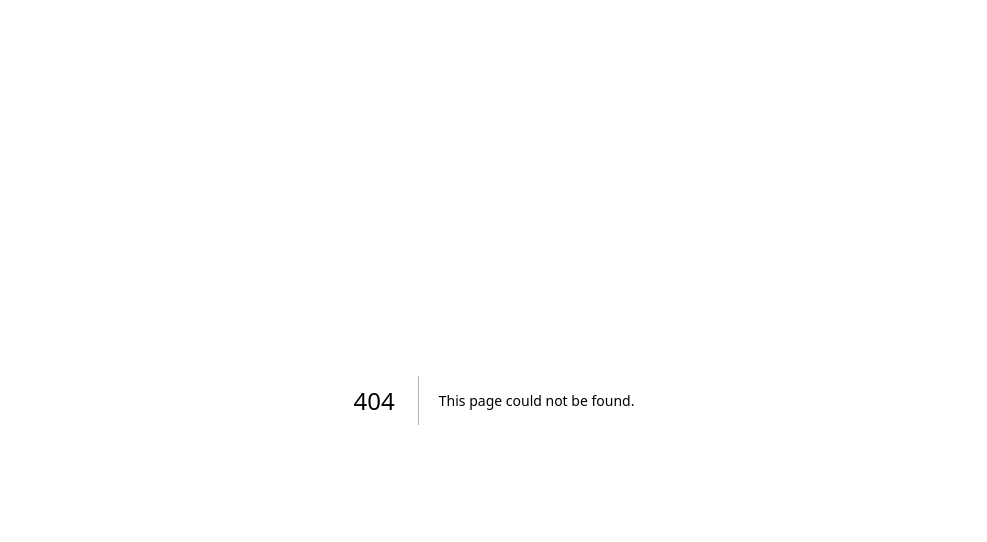
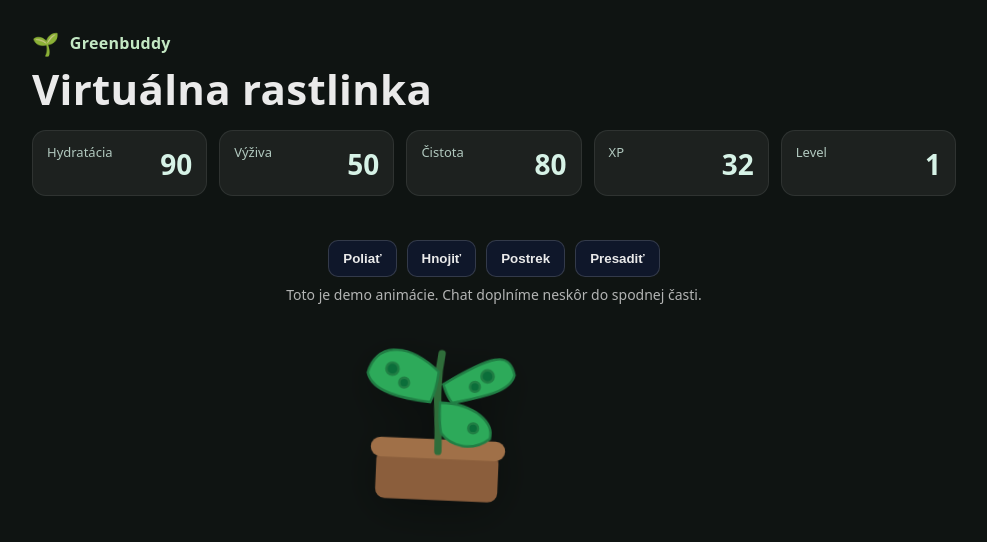
Before and after one commit to artbymosi-ops/Greenbuddyv1, a Next.js app: page / in a window 1280 px wide. Before the commit this address had no page. Shown: the top 542 px of the page, without its empty margins (146-1133 px from the left). Built offline with nearby package versions, Linux system fonts and the light colour scheme.

Commit message:
Create index.js

```diff
--- /dev/null
+++ b/pages/index.js
@@ -0,0 +1,237 @@
+// pages/index.js
+import { useEffect, useRef, useState } from "react";
+
+export default function Home() {
+  // stav „virtuálnej rastlinky“
+  const [stats, setStats] = useState({
+    hydration: 90,
+    nutrition: 50,
+    cleanliness: 80,
+    xp: 32,
+    level: 1,
+  });
+
+  // jemné nakláňanie SVG rastliny
+  const [tilt, setTilt] = useState(0);
+  const timerRef = useRef(null);
+
+  const sway = (dir = 1) => {
+    // dir: 1 = doprava, -1 = doľava
+    if (timerRef.current) clearTimeout(timerRef.current);
+    setTilt(8 * dir);
+    timerRef.current = setTimeout(() => setTilt(0), 900);
+  };
+
+  // akcie tlačidiel
+  const water = () => {
+    setStats((s) => ({
+      ...s,
+      hydration: Math.min(100, s.hydration + 20),
+      xp: s.xp + 4,
+    }));
+    sway(-1);
+  };
+
+  const feed = () => {
+    setStats((s) => ({
+      ...s,
+      nutrition: Math.min(100, s.nutrition + 15),
+      xp: s.xp + 3,
+    }));
+    sway(1);
+  };
+
+  const spray = () => {
+    setStats((s) => ({
+      ...s,
+      cleanliness: Math.min(100, s.cleanliness + 15),
+      xp: s.xp + 2,
+    }));
+    sway(-1);
+  };
+
+  const repot = () => {
+    setStats((s) => ({
+      ...s,
+      hydration: Math.max(0, s.hydration - 10),
+      nutrition: Math.max(0, s.nutrition - 10),
+      cleanliness: Math.max(0, s.cleanliness - 10),
+      xp: s.xp + 10,
+      level: s.level + 1,
+    }));
+    sway(1);
+  };
+
+  // pekné zaoblené „badge“ pre hodnoty
+  const Stat = ({ label, value }) => (
+    <div className="stat">
+      <div className="label">{label}</div>
+      <div className="value">{value}</div>
+    </div>
+  );
+
+  return (
+    <main className="wrap">
+      <header className="brand">
+        <span className="sprout">🌱</span> <span>Greenbuddy</span>
+      </header>
+
+      <h1 className="title">Virtuálna rastlinka</h1>
+
+      <section className="stats">
+        <Stat label="Hydratácia" value={stats.hydration} />
+        <Stat label="Výživa" value={stats.nutrition} />
+        <Stat label="Čistota" value={stats.cleanliness} />
+        <Stat label="XP" value={stats.xp} />
+        <Stat label="Level" value={stats.level} />
+      </section>
+
+      {/* ANIMOVANÁ MONSTERA */}
+      <section className="plantBox">
+        <div
+          className="plant"
+          style={{ transform: `translateY(0) rotate(${tilt}deg)` }}
+          aria-label="Animovaná Monstera"
+        >
+          {/* jednoduchá SVG „monstera v kvetináči“ */}
+          <svg
+            viewBox="0 0 180 220"
+            width="220"
+            height="270"
+            role="img"
+            aria-hidden="true"
+          >
+            {/* kvetináč */}
+            <g>
+              <rect x="40" y="150" width="100" height="40" rx="8" fill="#8B5E3C" />
+              <rect x="35" y="140" width="110" height="16" rx="8" fill="#A07048" />
+            </g>
+
+            {/* stonka */}
+            <path
+              d="M90 150 C 90 120, 85 100, 90 70"
+              fill="none"
+              stroke="#2f6d3a"
+              strokeWidth="6"
+              strokeLinecap="round"
+            />
+
+            {/* listy monstéry – pár „dierovaných“ listov */}
+            <g fill="#2DAA5A" stroke="#207e44" strokeWidth="2">
+              <path d="M92 95 C 130 70, 145 65, 150 85 C 147 100, 120 105, 100 110 C 95 104, 94 100, 92 95 Z" />
+              <circle cx="128" cy="87" r="5" fill="#0b6e3a" />
+              <circle cx="118" cy="96" r="4" fill="#0b6e3a" />
+
+              <path d="M88 85 C 60 60, 35 65, 30 88 C 34 104, 60 108, 82 110 C 86 102, 87 95, 88 85 Z" />
+              <circle cx="50" cy="84" r="5" fill="#0b6e3a" />
+              <circle cx="60" cy="95" r="4" fill="#0b6e3a" />
+
+              <path d="M90 110 C 120 110, 135 125, 132 138 C 118 150, 100 145, 92 135 C 90 128, 90 120, 90 110 Z" />
+              <circle cx="118" cy="130" r="4" fill="#0b6e3a" />
+            </g>
+          </svg>
+        </div>
+      </section>
+
+      {/* ovládacie tlačidlá */}
+      <section className="actions">
+        <button onClick={water}>Poliať</button>
+        <button onClick={feed}>Hnojiť</button>
+        <button onClick={spray}>Postrek</button>
+        <button onClick={repot}>Presadiť</button>
+      </section>
+
+      {/* miesto na chat – funkčný backend /api/chat už máš, sem potom len doplníme UI */}
+      <p className="hint">
+        Toto je demo animácie. Chat doplníme neskôr do spodnej časti.
+      </p>
+
+      {/* štýly (styled-jsx – funguje hneď v Next.js /pages routeri) */}
+      <style jsx>{`
+        .wrap {
+          max-width: 960px;
+          margin: 0 auto;
+          padding: 28px 18px 80px;
+          color: #eaeaea;
+          font-family: ui-sans-serif, system-ui, -apple-system, Segoe UI,
+            Roboto, Helvetica, Arial, "Apple Color Emoji", "Segoe UI Emoji";
+        }
+        .brand {
+          display: flex;
+          align-items: center;
+          gap: 10px;
+          font-weight: 700;
+          letter-spacing: 0.3px;
+          color: #d7ffd7;
+          opacity: 0.9;
+          margin-bottom: 8px;
+        }
+        .brand .sprout {
+          font-size: 22px;
+        }
+        .title {
+          font-size: 42px;
+          line-height: 1.1;
+          margin: 6px 0 18px;
+          letter-spacing: 0.3px;
+        }
+        .stats {
+          display: grid;
+          grid-template-columns: repeat(auto-fit, minmax(140px, 1fr));
+          gap: 12px;
+          margin-bottom: 18px;
+        }
+        .stat {
+          background: rgba(255, 255, 255, 0.06);
+          border: 1px solid rgba(255, 255, 255, 0.08);
+          border-radius: 14px;
+          padding: 12px 14px;
+        }
+        .label {
+          font-size: 13px;
+          opacity: 0.8;
+        }
+        .value {
+          font-size: 28px;
+          font-weight: 800;
+          margin-top: 2px;
+        }
+        .plantBox {
+          display: grid;
+          place-items: center;
+          padding: 10px 0 6px;
+          margin: 6px 0 8px;
+        }
+        .plant {
+          transition: transform 0.85s cubic-bezier(0.25, 0.8, 0.25, 1);
+          will-change: transform;
+          filter: drop-shadow(0 10px 24px rgba(0, 0, 0, 0.35));
+        }
+        .actions {
+          display: flex;
+          flex-wrap: wrap;
+          gap: 10px;
+          justify-content: center;
+          margin: 10px 0 4px;
+        }
+        button {
+          background: #0f172a;
+          color: #eaeaea;
+          border: 1px solid rgba(255, 255, 255, 0.15);
+          padding: 10px 14px;
+          border-radius: 10px;
+          font-weight: 600;
+        }
+        button:hover {
+          background: #111827;
+        }
+        .hint {
+          opacity: 0.75;
+          text-align: center;
+          margin-top: 8px;
+          font-size: 14px;
+        }
+      `}</style>
+    </main>
+  );
+}
```
